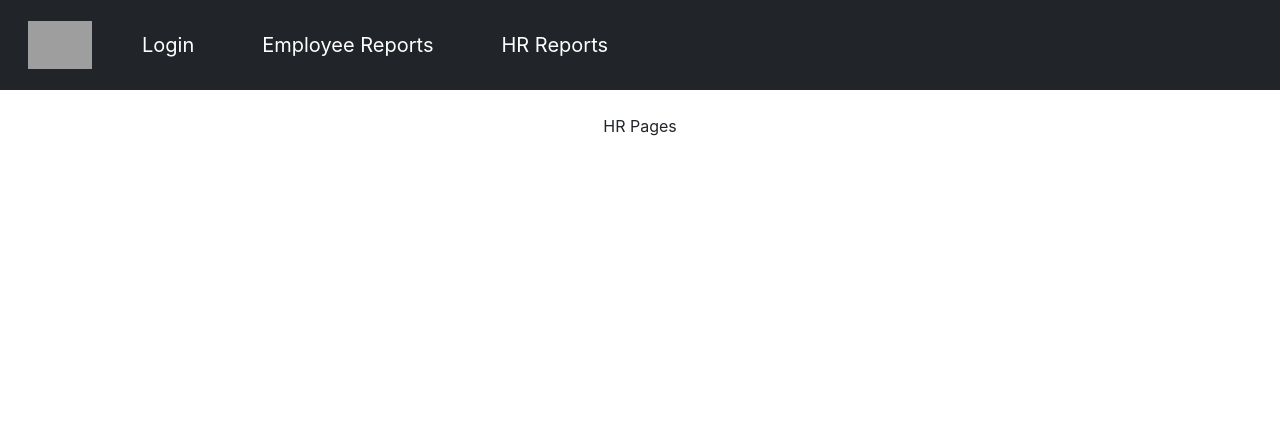
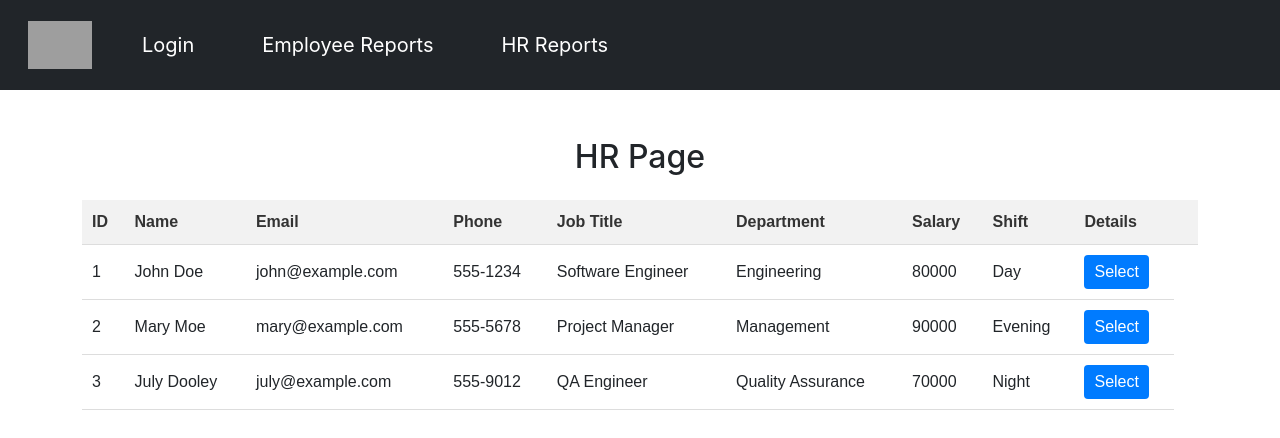
Before and after one commit to NomulaPoojitha/time-attendance-frontend, a React (Create React App) app: page /hr-reports in a window 1280 px wide. Shown: the top 438 px of the page. Built offline with nearby package versions, Linux system fonts and the light colour scheme; grey boxes are pictures that could not be loaded.

Commit message:
hr page update

```diff
--- a/package.json
+++ b/package.json
@@ -12,6 +12,7 @@
     "react-dom": "^18.2.0",
     "react-router-dom": "^6.22.1",
     "react-scripts": "5.0.1",
+    "styled-components": "^6.1.8",
     "web-vitals": "^2.1.4"
   },
   "scripts": {
--- a/src/components/HrPage.js
+++ b/src/components/HrPage.js
@@ -1,7 +1,111 @@
-import React from 'react'
+import React from 'react';
+import styled from 'styled-components';
 
-export default function HrPage() {
+const HrPage = () => {
+  const HR_DATA = [
+    {
+      id: 1,
+      name: 'John Doe',
+      email: 'john@example.com',
+      phone: '555-1234',
+      jobTitle: 'Software Engineer',
+      department: 'Engineering',
+      salary: 80000, shift: 'Day',
+      details: <a class="btn btn-info btn-sm" href="#" role="button">Select</a>,
+    },
+    {
+      id: 2,
+      name: 'Mary Moe',
+      email: 'mary@example.com',
+      phone: '555-5678',
+      jobTitle: 'Project Manager',
+      department: 'Management',
+      salary: 90000,
+      shift: 'Evening',
+      details: <a class="btn btn-info btn-sm" href="#" role="button">Select</a>,
+    },
+    {
+      id: 3,
+      name: 'July Dooley',
+      email: 'july@example.com',
+      phone: '555-9012',
+      jobTitle: 'QA Engineer',
+      department: 'Quality Assurance',
+      salary: 70000, shift: 'Night',
+      details: <a class="btn btn-info btn-sm" href="#" role="button">Select</a>,
+    },
+  ];
+
+  const Table = styled.table`
+    width: 100%;
+    border-collapse: collapse;
+    font-family: Arial, sans-serif;
+  `;
+
+  const Th = styled.th`
+    background-color: #f2f2f2;
+    color: #333;
+    padding: 10px;
+    text-align: left;
+    border-bottom: 1px solid #ddd;
+  `;
+
+  const Td = styled.td`
+    padding: 10px;
+    text-align: left;
+    border-bottom: 1px solid #ddd;
+  `;
+
+  const Button = styled.button`
+    background-color: #007bff;
+    color: white;
+    padding: 5px 10px;
+    border: none;
+    border-radius: 4px;
+    cursor: pointer;
+    &:hover {
+      background-color: #0056b3;
+    }
+  `;
+
   return (
-    <div>HR Pages</div>
-  )
-}
+    <div>
+      <h2 className="my-4">HR Page</h2>
+      <Table>
+        <thead>
+          <tr>
+            <Th>ID</Th>
+            <Th>Name</Th>
+            <Th>Email</Th>
+            <Th>Phone</Th>
+            <Th>Job Title</Th>
+            <Th>Department</Th>
+            <Th>Salary</Th>
+            <Th>Shift</Th>
+            <Th>Details</Th>
+            <Th></Th>
+          </tr>
+        </thead>
+        <tbody>
+          {HR_DATA.map((hr) => (
+            <tr>
+              <Td>{hr.id}</Td>
+              <Td>{hr.name}</Td>
+              <Td>{hr.email}</Td>
+              <Td>{hr.phone}</Td>
+              <Td>{hr.jobTitle}</Td>
+              <Td>{hr.department}</Td>
+              <Td>{hr.salary}</Td>
+              <Td>{hr.shift}</Td>
+              <Td>
+                <Button>Select</Button>
+              </Td>
+            </tr>
+          ))}
+        </tbody>
+      </Table>
+    </div>
+  );
+};
+
+export default HrPage;
```
Also changed, not shown: 2 other files (tests, documents, lock files or other folders).
